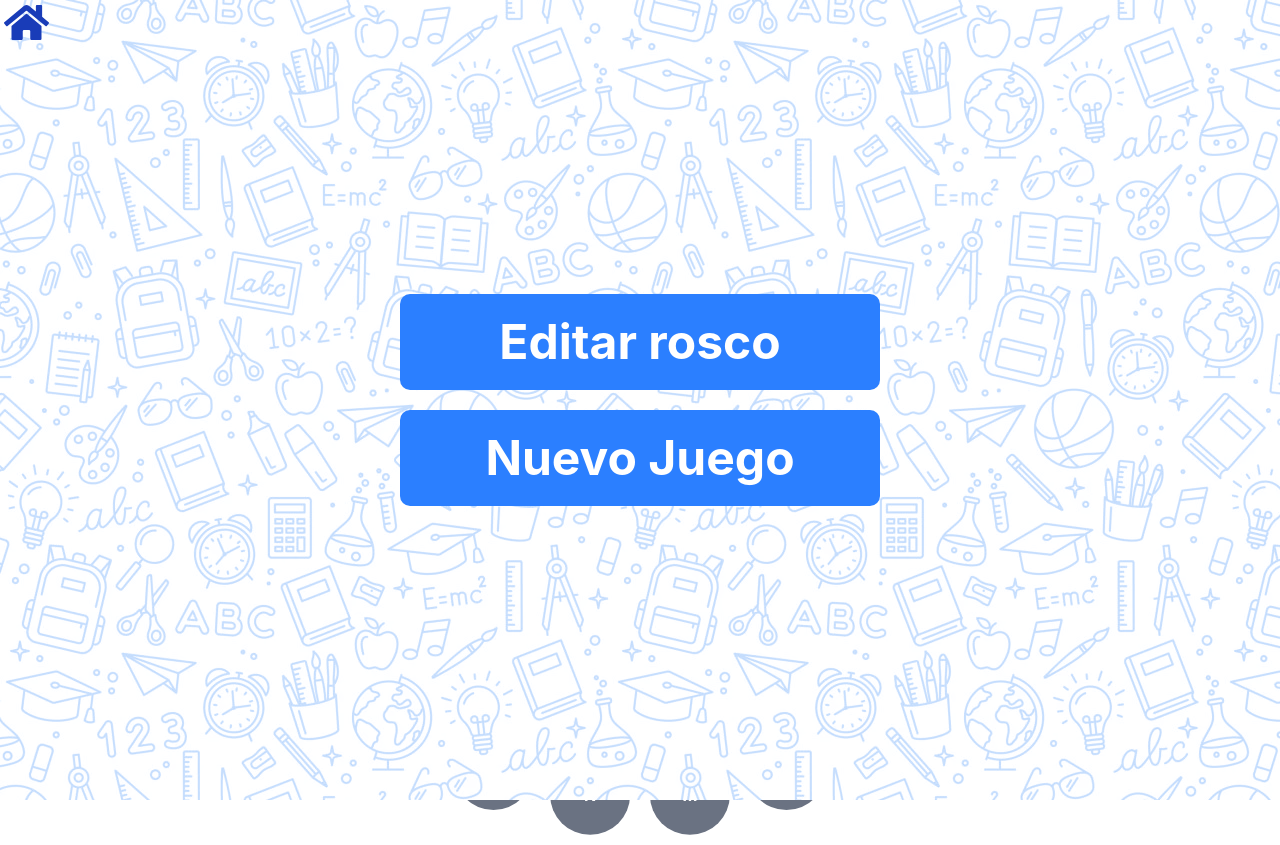
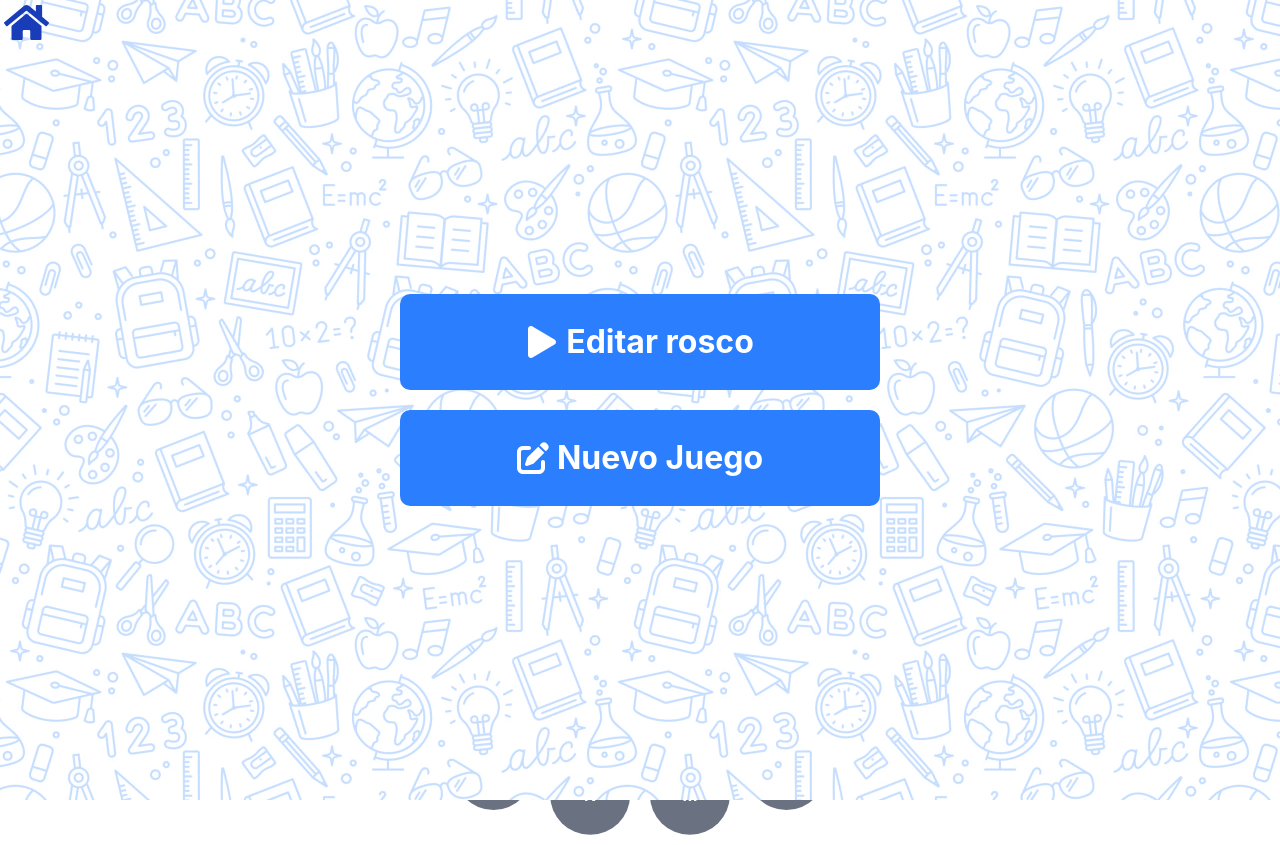
Before and after one commit to Joakosss/PasapalabrasEducativo, a React (Vite) app: page /PasapalabrasEducativo/disenio in a window 1280 px wide. Built offline with nearby package versions, Linux system fonts and the light colour scheme.

Commit message:
Editando desde memoria local

```diff
--- a/src/components/EditForm/EditLetterModal.tsx
+++ b/src/components/EditForm/EditLetterModal.tsx
@@ -7,21 +7,13 @@ type EditLetterModalProps = {
   letra: string
   JsonRosco: Letter[]
   setModal: React.Dispatch<React.SetStateAction<boolean>>
-  SetIsRoscoJson: React.Dispatch<React.SetStateAction<Letter[]>>
 }
 
-function EditLetterModal({
-  letra,
-  JsonRosco,
-  setModal,
-  SetIsRoscoJson,
-}: EditLetterModalProps) {
-  /* Utilizamos nuestro custom HOOK de editar letras C; */
+function EditLetterModal({ letra, JsonRosco, setModal }: EditLetterModalProps) {
   const { formData, handleChange, handleDelete, handleSubmit } = useEditLetter({
     letra,
     JsonRosco,
     setModal,
-    SetIsRoscoJson,
   })
 
   /* Opciones de radio */
--- a/src/components/ModalStartEdit.tsx
+++ b/src/components/ModalStartEdit.tsx
@@ -1,15 +1,21 @@
 import type { GameLetter } from '@/Models/Letra'
+import { useRoscoStore } from '@/store/useRoscoStore'
+import IsPendingRosco from '@/utils/IsPendingRosco'
 import { useRef } from 'react'
+import { FaPlay } from 'react-icons/fa'
+import { FaArrowRotateLeft, FaPenToSquare } from 'react-icons/fa6'
 
 type Props = {
   setIsStarted: React.Dispatch<React.SetStateAction<boolean>>
-  SetIsRoscoJson: React.Dispatch<React.SetStateAction<GameLetter[]>>
 }
 
-function ModalStartEdit({ setIsStarted, SetIsRoscoJson }: Props) {
+function ModalStartEdit({ setIsStarted }: Props) {
+  const { roscoEditing, clearRoscoEditing, setRoscoEditing } = useRoscoStore()
+
   const fileInputRef = useRef<HTMLInputElement | null>(null)
 
   const handleNewGame = () => {
+    clearRoscoEditing()
     setIsStarted(false)
   }
   const handleLoadGame = (e: React.ChangeEvent<HTMLInputElement>) => {
@@ -19,7 +25,7 @@ function ModalStartEdit({ setIsStarted, SetIsRoscoJson }: Props) {
     reader.onload = (event) => {
       try {
         const json = JSON.parse(event.target?.result as string) as GameLetter[]
-        SetIsRoscoJson(json)
+        setRoscoEditing(json)
         setIsStarted(false)
       } catch (error) {
         console.error('Error al leer el archivo JSON:', error)
@@ -33,7 +39,6 @@ function ModalStartEdit({ setIsStarted, SetIsRoscoJson }: Props) {
       id="EditModal"
       className="absolute flex flex-col items-center justify-center inset-0 z-1 min-h-screen w-full bg-[url(./img/fondo1.webp)] bg-blue-100 bg-blend-overlay gap-5"
     >
-      <div>
       {/* Input oculto */}
       <input
         type="file"
@@ -47,27 +52,38 @@ function ModalStartEdit({ setIsStarted, SetIsRoscoJson }: Props) {
         type="button"
         className="
             flex items-center gap-2 justify-center text-center
-            text-white bg-blue-500 text-5xl font-bold w-100 h-24 rounded-lg
-            hover:bg-blue-400 hover:text-blue-800
-            md:w-120"
+            text-white bg-blue-500 md:w-120 text-[clamp(2rem,2.5vw,3rem)] font-bold w-100 h-24 rounded-lg
+            hover:bg-blue-400 hover:text-blue-800"
         onClick={() => fileInputRef.current?.click()}
       >
+        <FaPlay />
         Editar rosco
       </button>
-      </div>
-      <div>
+
       <button
         type="button"
         className="
             flex items-center gap-2 justify-center text-center
-            text-white bg-blue-500 text-5xl font-bold w-100 h-24 rounded-lg
-            hover:bg-blue-400 hover:text-blue-800
-            md:w-120"
+            text-white bg-blue-500 md:w-120 text-[clamp(2rem,2.5vw,3rem)] font-bold w-100 h-24 rounded-lg
+            hover:bg-blue-400 hover:text-blue-800"
         onClick={handleNewGame}
       >
+        <FaPenToSquare />
         Nuevo Juego
       </button>
-      </div>
+      {IsPendingRosco(roscoEditing) && (
+        <button
+          type="button"
+          className="
+        flex items-center gap-2 justify-center text-center
+        text-white bg-blue-500 md:w-120 text-[clamp(2rem,2.5vw,3rem)] font-bold w-100 h-24 rounded-lg
+        hover:bg-blue-400 hover:text-blue-800"
+          onClick={() => setIsStarted(false)}
+        >
+          <FaArrowRotateLeft />
+          Seguir Editando
+        </button>
+      )}
     </div>
   )
 }
--- a/src/hooks/useEditLetter.tsx
+++ b/src/hooks/useEditLetter.tsx
@@ -1,20 +1,17 @@
 import type { Letter } from '@/Models/Letra'
 import { useState } from 'react'
 import { capitalize } from '@/utils/Capitalize'
+import { useRoscoStore } from '@/store/useRoscoStore'
 
 interface UseEditLetterProps {
   letra: string
   JsonRosco: Letter[]
   setModal: React.Dispatch<React.SetStateAction<boolean>>
-  SetIsRoscoJson: React.Dispatch<React.SetStateAction<Letter[]>>
 }
 
-function useEditLetter({
-  letra,
-  JsonRosco,
-  setModal,
-  SetIsRoscoJson,
-}: UseEditLetterProps) {
+function useEditLetter({ letra, JsonRosco, setModal }: UseEditLetterProps) {
+  const { setRoscoEditing } = useRoscoStore()
+
   const thisLetter = JsonRosco.find((item) => item.letter === letra)
 
   // Creo un state para el formulario completo
@@ -70,7 +67,7 @@ function useEditLetter({
           ...updatedFormData, // <-- Sobrescribe con las propiedades nuevas (ej: 'pregunta')
         }
       })
-      SetIsRoscoJson(newJsonRosco)
+      setRoscoEditing(newJsonRosco)
       setModal(false)
     }
   }
--- a/src/routes/disenio.tsx
+++ b/src/routes/disenio.tsx
@@ -1,38 +1,24 @@
 import { createFileRoute } from '@tanstack/react-router'
-import { useEffect, useRef, useState } from 'react'
-import VacioJson from '../Vacio.json'
-import Modal from '@/components/EditForm/EditLetterModal'
+import { useState } from 'react'
+import useBuildRosco from '@/hooks/useBuildRosco'
+import EditLetterModal from '@/components/EditForm/EditLetterModal'
 import ModalStartEdit from '@/components/ModalStartEdit'
 
 import type { Letter } from '@/Models/Letra'
 import RoscoEdit from '@/components/Roscos/RoscoEdit'
+import { useRoscoStore } from '@/store/useRoscoStore'
 export const Route = createFileRoute('/disenio')({
   component: RouteComponent,
 })
 
 function RouteComponent() {
-  const [IsRoscoJson, SetIsRoscoJson] = useState<Letter[]>(
-    VacioJson as Letter[],
-  )
+  const { roscoEditing: IsRoscoJson } = useRoscoStore()
   const [isOpen, setIsOpen] = useState<boolean>(false) // Para abrir y cerrar el modal
   const [isSelected, setIsSelected] = useState<string>('A') // Para abrir y cerrar el modal
   const [isStarted, setIsStarted] = useState<boolean>(true) // Para abrir y cerrar el modal de inicio
 
   // --- LÓGICA DE LAYOUT ---
-  const [radio, setRadio] = useState(0)
-  const roscoRef = useRef<HTMLDivElement | null>(null)
-
-  // para medir el tamaño del div contenedor.
-  useEffect(() => {
-    if (!roscoRef.current) return
-    const observer = new ResizeObserver((entries) => {
-      for (let entry of entries) {
-        setRadio(entry.contentRect.width / 2)
-      }
-    })
-    observer.observe(roscoRef.current)
-    return () => observer.disconnect()
-  }, [])
+  const { radio, roscoRef } = useBuildRosco()
 
   const handleDownloadRosco = (rosco: Letter[]) => {
     const json = JSON.stringify(rosco, null, 2)
@@ -50,11 +36,7 @@ function RouteComponent() {
   return (
     <div className="h-screen">
       {isStarted && (
-        <ModalStartEdit
-          setIsStarted={setIsStarted}
-          SetIsRoscoJson={SetIsRoscoJson}
-          key={'StartModal'}
-        />
+        <ModalStartEdit setIsStarted={setIsStarted} key={'StartModal'} />
       )}
 
       {/* Rosco completo en el componente */}
@@ -90,11 +72,10 @@ function RouteComponent() {
 
       {/* Aqui tengo el modal mi amorrr C: */}
       {isOpen && (
-        <Modal
+        <EditLetterModal
           letra={isSelected}
           setModal={setIsOpen}
           JsonRosco={IsRoscoJson}
-          SetIsRoscoJson={SetIsRoscoJson}
         />
       )}
     </div>
--- a/src/routes/game.tsx
+++ b/src/routes/game.tsx
@@ -4,8 +4,8 @@ import ModalStartGame from '@/components/ModalStartGame'
 import { FireworksBackground } from '@/components/ui/shadcn-io/fireworks-background'
 import RoscoGame from '@/components/Roscos/RoscoGame'
 import { useRoscoStore } from '@/store/useRoscoStore'
-import useBuildRosco from '@/hooks/usePlayRosco'
-import usePendingPlayingGame from '@/utils/IsPendingPlayingGame'
+import useBuildRosco from '@/hooks/useBuildRosco'
+import usePendingPlayingGame from '@/utils/IsPendingRosco'
 
 export const Route = createFileRoute('/game')({
   component: RouteComponent,
--- a/src/utils/IsPendingPlayingGame.ts
+++ /dev/null
@@ -1,7 +0,0 @@
-import type { GameLetter } from '@/Models/Letra'
-
-function usePendingPlayingGame(roscoPlaying: GameLetter[]) {
-  return roscoPlaying.every((letter) => letter.description !== '')
-}
-
-export default usePendingPlayingGame
--- /dev/null
+++ b/src/utils/IsPendingRosco.ts
@@ -0,0 +1,8 @@
+import type { GameLetter, Letter } from '@/Models/Letra'
+import VacioJson from '../Vacio.json'
+
+function IsPendingRosco(rosco: GameLetter[] | Letter[]) {
+  return JSON.stringify(rosco) !== JSON.stringify(VacioJson)
+}
+
+export default IsPendingRosco
```
Also changed, not shown: src/hooks/useBuildRosco.tsx (renamed from src/hooks/usePlayRosco.tsx). Lines whose indentation alone changed are shown as unchanged.
